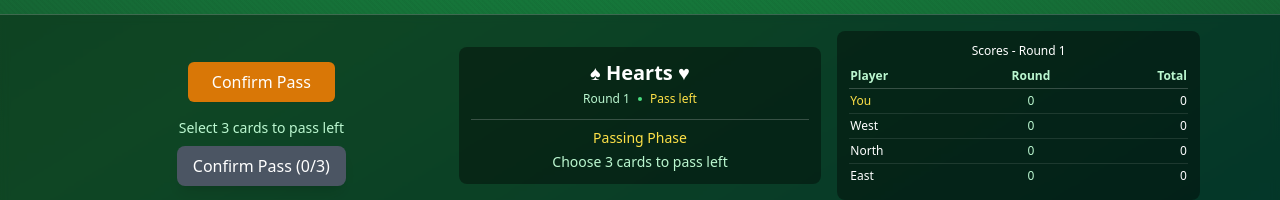
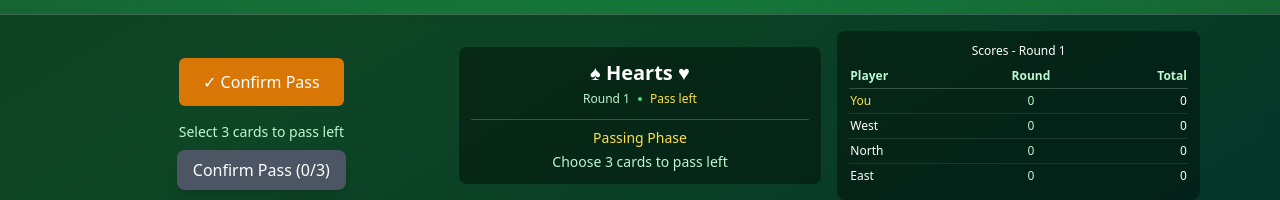
Before and after one commit to Prof-Rosario-UCLA/team19, a Svelte app in the folder client/: page / in a window 1280 px wide. Both pictures are taken after a click on the button "🎮 Play Local Game". Shown: the part 584-784 px from the top of the page. Built offline with nearby package versions, Linux system fonts and the light colour scheme; no server answers.

Commit message:
added accessibility features to the controls... specifically touch accessibility

```diff
--- a/client/src/components/game/Controls.svelte
+++ b/client/src/components/game/Controls.svelte
@@ -26,27 +26,41 @@
   {#if !gameStarted}
     <button
       on:click={startGame}
-      class="bg-blue-600 hover:bg-blue-700 text-white font-medium py-2 px-6 rounded-md shadow-sm transition-colors"
+      class="bg-blue-600 hover:bg-blue-700 focus:ring-4 focus:ring-blue-300 text-white font-medium py-3 px-6 rounded-md shadow-sm transition-colors"
+      aria-label="Start new Hearts game"
     >
-      Start Game
+      🎮 Start Game
     </button>
   {:else if gameOver}
     <button
       on:click={restartGame}
-      class="bg-green-600 hover:bg-green-700 text-white font-medium py-2 px-6 rounded-md shadow-sm transition-colors"
+      class="bg-green-600 hover:bg-green-700 focus:ring-4 focus:ring-green-300 text-white font-medium py-3 px-6 rounded-md shadow-sm transition-colors"
+      aria-label="Start new game with reset scores"
     >
-      Play Again
+      🔄 Play Again
     </button>
   {:else if passingPhase}
     <button
       on:click={passDone}
-      class="bg-amber-600 hover:bg-amber-700 text-white font-medium py-2 px-6 rounded-md shadow-sm transition-colors"
+      class="bg-amber-600 hover:bg-amber-700 focus:ring-4 focus:ring-amber-300 text-white font-medium py-3 px-6 rounded-md shadow-sm transition-colors"
+      aria-label="Confirm selected cards for passing"
     >
-      Confirm Pass
+      ✓ Confirm Pass
     </button>
   {:else if waitingForPlay}
-    <div class="animate-pulse text-gray-700 font-medium">
-      Waiting for play...
+    <div class="flex items-center gap-3 px-6 py-3"
+         role="status"
+         aria-label="Waiting for other players to play">
+      <div class="animate-pulse w-3 h-3 bg-amber-500 rounded-full"></div>
+      <span class="text-gray-800 font-medium">Waiting for play...</span>
     </div>
   {/if}
 </div>
+
+<style>
+  /* Ensure minimum touch target size */
+  button {
+    min-height: 44px;
+    min-width: 44px;
+  }
+</style>
```
